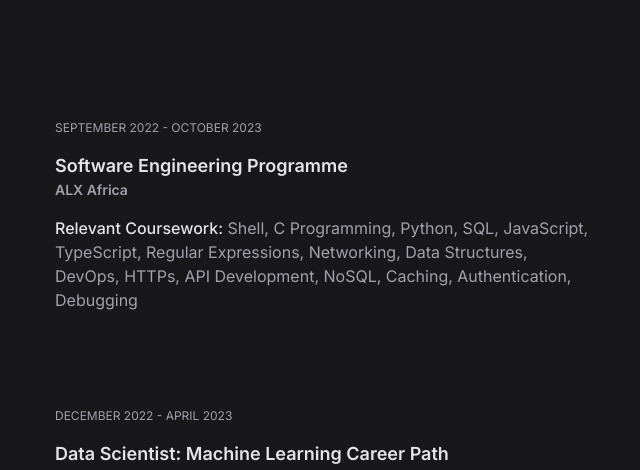
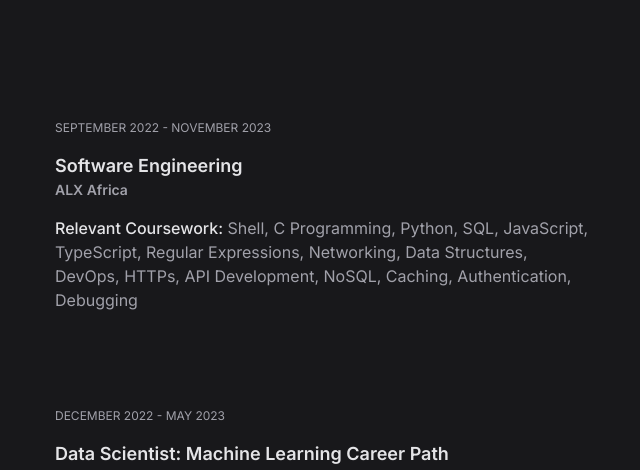
Before and after one commit to des-afari/Portfolio, a React (Vite) app: page / in a window 1280 px wide. Shown: the part 1240-1710 px from the top of the page, without its empty margins (613-1253 px from the left). Built offline with nearby package versions, Linux system fonts and the light colour scheme.

Commit message:
education updated

```diff
--- a/src/components/Education.tsx
+++ b/src/components/Education.tsx
@@ -9,13 +9,13 @@
       </header>
       <div className='mt-8 px-4 sm:px-12 md:px-6 flex gap-y-24 flex-col'>
         <div>
-          <p className='text-xs'>SEPTEMBER 2022 - OCTOBER 2023</p>
-          <h1 className='mt-4 text-zinc-200 text-lg font-semibold'>Software Engineering Programme</h1>
+          <p className='text-xs'>SEPTEMBER 2022 - NOVEMBER 2023</p>
+          <h1 className='mt-4 text-zinc-200 text-lg font-semibold'>Software Engineering</h1>
           <p className='text-sm font-semibold'>ALX Africa</p>
           <p className='mt-4'><span className='text-zinc-200 font-medium'>Relevant Coursework:</span> Shell, C Programming, Python, SQL, JavaScript, TypeScript, Regular Expressions, Networking, Data Structures, DevOps, HTTPs, API Development, NoSQL, Caching, Authentication, Debugging</p>
         </div>
         <div>
-          <p className='text-xs'>DECEMBER 2022 - APRIL 2023</p>
+          <p className='text-xs'>DECEMBER 2022 - MAY 2023</p>
           <h1 className='mt-4 text-zinc-200 text-lg font-semibold'>Data Scientist: Machine Learning Career Path</h1>
           <p className='text-sm font-semibold'>CodeCademy</p>
           <p className='mt-4 text-base'><span className='text-zinc-200 font-medium'>Relevant Coursework:</span> Python, SQL, Pandas, Scikit-Learn, Tensorflow, Matplotlib, Statistics, Exploratory Data Analysis, Data Visualization, Supervised Learning, Unsupervised Learning, Feature Engineering, Deep Learning</p>
```
Also changed, not shown: 1 other file (tests, documents, lock files or other folders).
